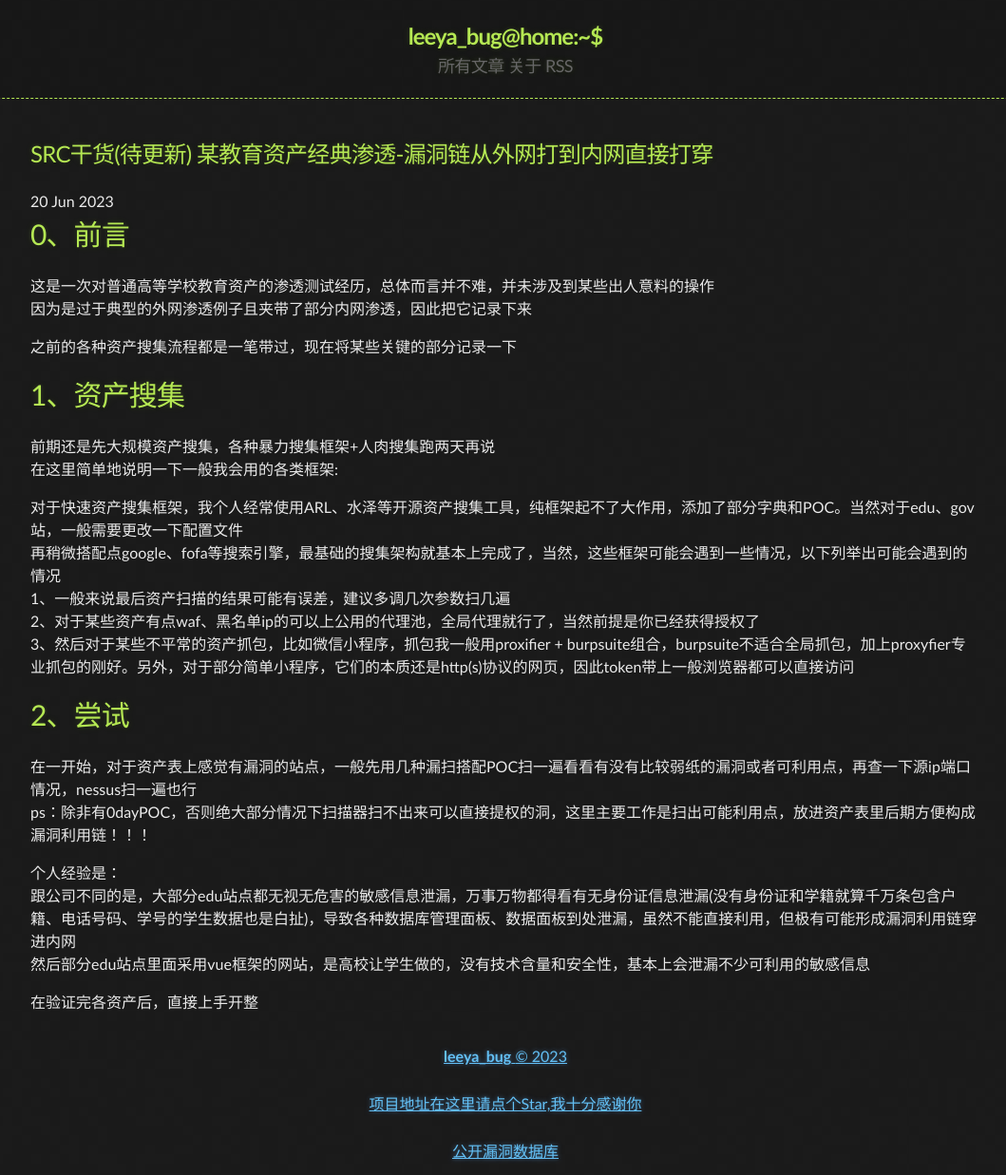
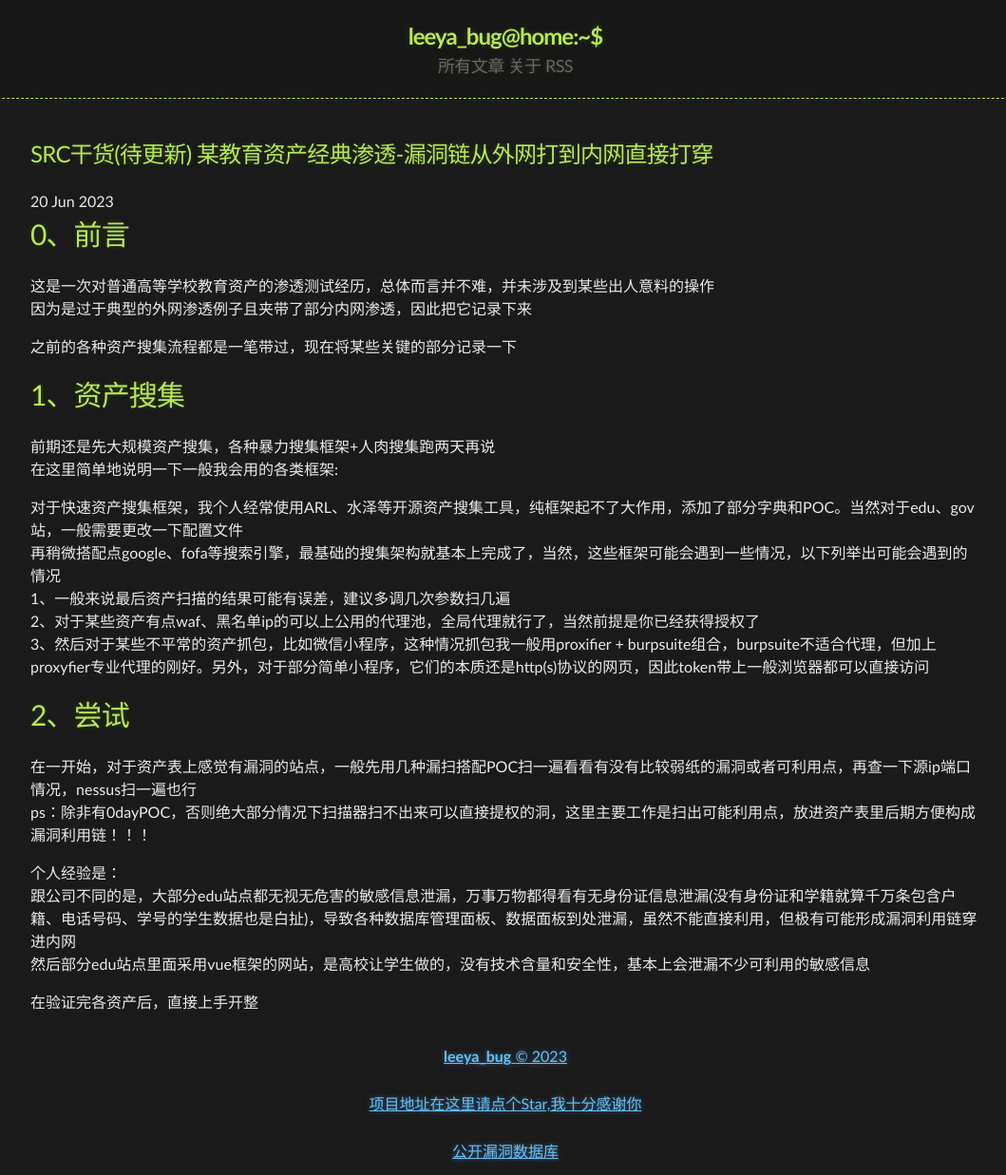
Before and after one commit to Leeyangee/leeyangee.github.io, a Jekyll site: the page built from _posts/2023-06-20-SRC干货(待更新) 某教育资产经典渗透-漏洞链从外网打到内网直接打穿.md, in a window 1280 px wide. Shown: the whole page at 95% size, without its empty margins (108-1167 px from the left). Built offline with Jekyll 4.4.1, drawn with Linux system fonts in a browser that asks for light colours.

Commit message:
Update 2023-06-20-SRC干货(待更新) 某教育资产经典渗透-漏洞链从外网打到内网直接打穿.md

```diff
--- a/_posts/2023-06-20-SRC干货(待更新) 某教育资产经典渗透-漏洞链从外网打到内网直接打穿.md
+++ b/_posts/2023-06-20-SRC干货(待更新) 某教育资产经典渗透-漏洞链从外网打到内网直接打穿.md
@@ -20,7 +20,7 @@ published: true
 再稍微搭配点google、fofa等搜索引擎，最基础的搜集架构就基本上完成了，当然，这些框架可能会遇到一些情况，以下列举出可能会遇到的情况
 1、一般来说最后资产扫描的结果可能有误差，建议多调几次参数扫几遍
 2、对于某些资产有点waf、黑名单ip的可以上公用的代理池，全局代理就行了，当然前提是你已经获得授权了
-3、然后对于某些不平常的资产抓包，比如微信小程序，抓包我一般用proxifier + burpsuite组合，burpsuite不适合全局抓包，加上proxyfier专业抓包的刚好。另外，对于部分简单小程序，它们的本质还是http(s)协议的网页，因此token带上一般浏览器都可以直接访问
+3、然后对于某些不平常的资产抓包，比如微信小程序，这种情况抓包我一般用proxifier + burpsuite组合，burpsuite不适合代理，但加上proxyfier专业代理的刚好。另外，对于部分简单小程序，它们的本质还是http(s)协议的网页，因此token带上一般浏览器都可以直接访问
 
 # [](#header-1)2、尝试
 
```
